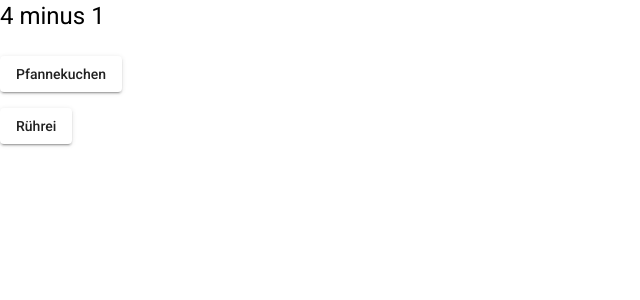
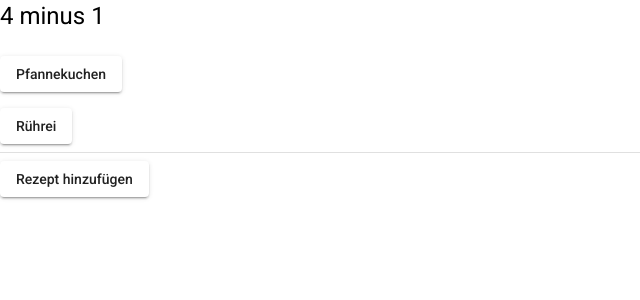
Before and after one commit to Ncorrex/BasistechnologieProjekt, an Angular app in the folder rezeptDB/: page / in a window 1280 px wide. Shown: the top 300 px of the page, without its empty margins (0-640 px from the left). Built offline with nearby package versions, Linux system fonts and the light colour scheme.

Commit message:
adds addRecipe components and adds todos

```diff
--- /dev/null
+++ b/rezeptDB/src/app/add-recipe/add-recipe.component.html
@@ -0,0 +1,2 @@
+<p>add-recipe works!</p>
+<!-- TODO: addRecipe field and connection to some (at best our) database -->
--- /dev/null
+++ b/rezeptDB/src/app/add-recipe/add-recipe.component.ts
@@ -0,0 +1,15 @@
+import { Component, OnInit } from '@angular/core';
+
+@Component({
+  selector: 'app-add-recipe',
+  templateUrl: './add-recipe.component.html',
+  styleUrls: ['./add-recipe.component.css']
+})
+export class AddRecipeComponent implements OnInit {
+
+  constructor() { }
+
+  ngOnInit(): void {
+  }
+
+}
--- a/rezeptDB/src/app/mock-recipe.ts
+++ b/rezeptDB/src/app/mock-recipe.ts
@@ -35,18 +35,18 @@ export const RECIPE: Recipe[] = [
         },
         {
             name: "Milch",
-            amount: 0.05,
+            amount: 0.5,
             unit: 'l'
         },
         {
             name: "Salz",
             amount: 1,
-            unit: 'Prise'
+            unit: 'pr'
         },
         {
             name: "Pfeffer",
             amount: 1,
-            unit: 'Prise'
+            unit: 'pr'
         }
     ],
         preparation: "Mischen, inne Pfanne, würzen, servieren",
--- a/rezeptDB/src/app/recipe-details/recipe-details.component.html
+++ b/rezeptDB/src/app/recipe-details/recipe-details.component.html
@@ -3,7 +3,8 @@
     <div mat-dialog-content>
         <ul>
             <li *ngFor="let ingredient of recipe.ingredients">
-                <label>{{ingredient.name}}</label>
+                <!-- TODO: Material Table https://material.angular.io/components/table/examples -->
+                <label><span>{{ingredient.amount}}{{ingredient.unit}}</span>  <span>  {{ingredient.name}}</span></label>
             </li>
         </ul>
         {{recipe.preparation}}
--- a/rezeptDB/src/app/recipe/recipe.component.css
+++ b/rezeptDB/src/app/recipe/recipe.component.css
@@ -2,12 +2,12 @@ section {
     display: table;
   }
 
-.example-button-row {
+.button {
     display: table-cell;
     width: 490px;
   }
 
-  .example-button-row .mat-button-base {
+  .button .mat-button-base {
     margin: 8px 8px 8px 0;
   }
 
--- a/rezeptDB/src/app/recipe/recipe.component.html
+++ b/rezeptDB/src/app/recipe/recipe.component.html
@@ -1,10 +1,15 @@
 <ul class="no-bullets">
     <li *ngFor="let recipe of recipes">
         <section>
-            <div class="example-button-row">
-            <button mat-raised-button (click)="openDialog(recipe)">{{recipe.name}}</button>
+        <div class="button">
+            <button mat-raised-button (click)="openRecipe(recipe)">{{recipe.name}}</button>
         </div>
         </section>
     </li>
 </ul>
+
+<mat-divider></mat-divider>
+<div class="button">
+    <button mat-raised-button (click)="addRecipe()">Rezept hinzufügen</button>
+</div>
 <!-- <app-recipe-details [recipe]="selectedRecipe"></app-recipe-details> -->
--- a/rezeptDB/src/app/recipe/recipe.component.ts
+++ b/rezeptDB/src/app/recipe/recipe.component.ts
@@ -4,6 +4,7 @@ import { MatButtonModule } from '@angular/material/button';
 import { RECIPE } from '../mock-recipe';
 import { Recipe } from '../recipe';
 import { RecipeDetailsComponent } from '../recipe-details/recipe-details.component';
+import { AddRecipeComponent } from '../add-recipe/add-recipe.component';
 
 @Component({
   selector: 'app-recipe',
@@ -17,9 +18,10 @@ export class RecipeComponent {
   title = "4 minus 1";
   constructor(public dialog: MatDialog) {}
 
-  openDialog(recipe: Recipe) {
+  openRecipe(recipe: Recipe) {
     this.selectedRecipe = recipe;
     const dialogRef = this.dialog.open(RecipeDetailsComponent, {
+      width: '500px',
       role: "dialog",
       data: this.selectedRecipe,
     });
@@ -28,4 +30,8 @@ export class RecipeComponent {
       console.log(`Dialog result: ${result}`);
     });
   }
+
+  addRecipe(){
+    const dialogRef = this.dialog.open(AddRecipeComponent)
+  }
 }
```
Also changed, not shown: rezeptDB/src/app/app.module.ts (+9 -3 lines), rezeptDB/src/app/add-recipe/add-recipe.component.css (added), 1 other file (tests, documents, lock files or other folders). Lines whose indentation alone changed are shown as unchanged.
